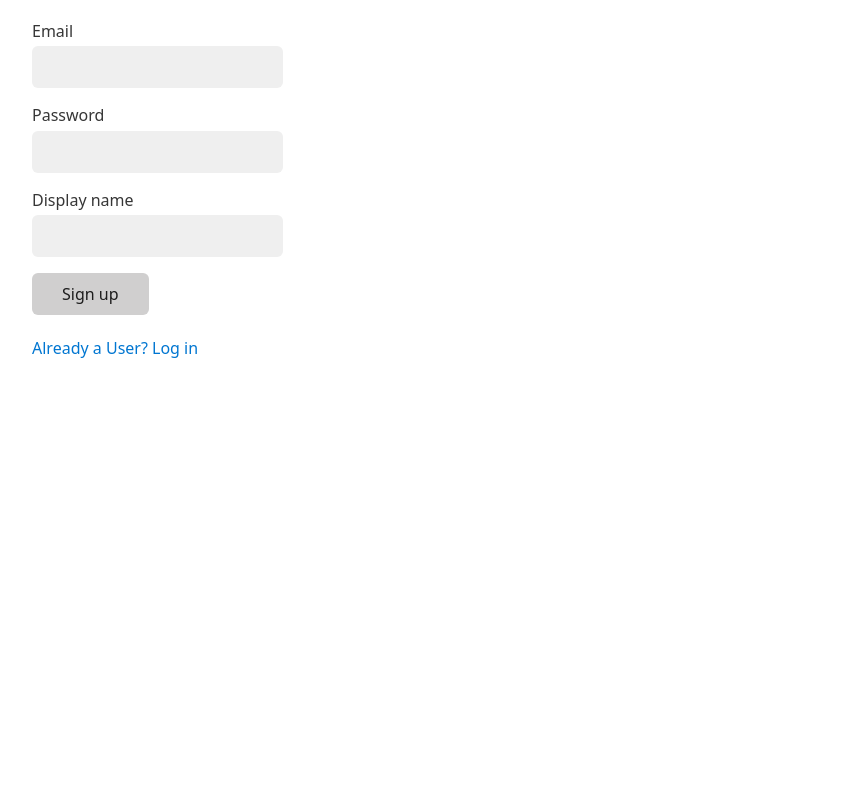
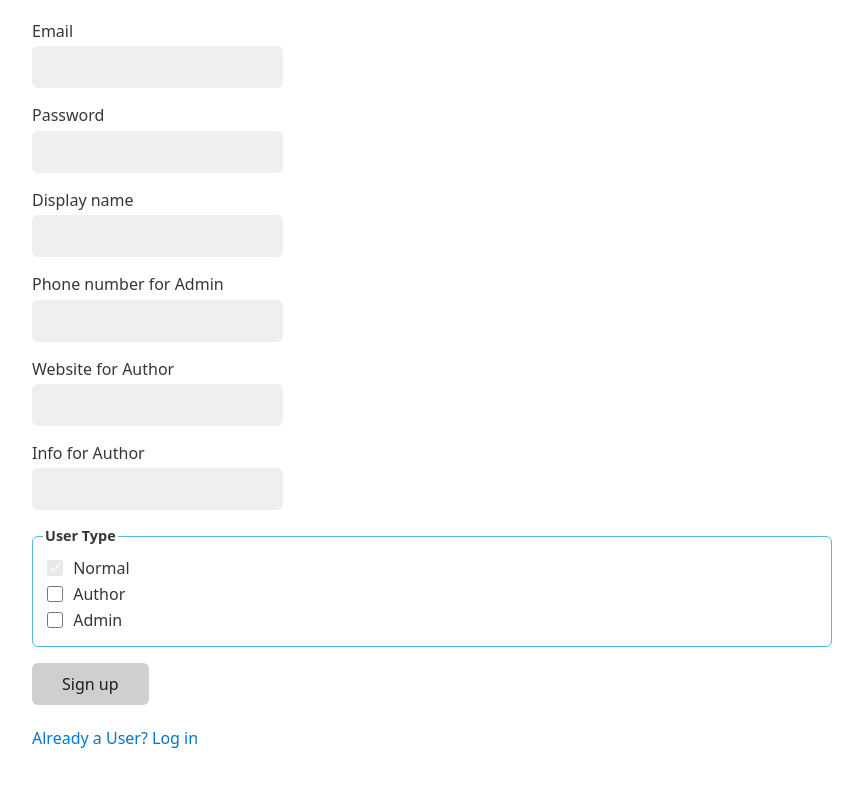
Before and after one commit to HikmetSimsir/CS-353, a PHP site: page /SignUp.php in a window 1280 px wide. Shown: the top 787 px of the page, without its empty margins (208-1071 px from the left). Run offline with PHP 8.4, Linux system fonts and the light colour scheme.

Commit message:
added admin, author signup

```diff
--- a/SignUp.php
+++ b/SignUp.php
@@ -39,6 +39,24 @@ if ($_SERVER["REQUEST_METHOD"] == "POST") {
     $userExists = false;
     $successfullSignup = true;
 
+    $sql = "SELECT user_id FROM user where email = '$username'";
+    $result = mysqli_query($conn, $sql);
+    $row = mysqli_fetch_all($result, MYSQLI_ASSOC);
+    $userid = $row[0]["user_id"];
+
+    if (!is_null($_POST["Admin"])) {
+      $pno = $_POST["phonenumber"];
+      $AddAdmin = mysqli_query($conn, "Insert into sys_admin values('$userid','$pno');");
+
+    }
+
+    if (!is_null($_POST["Author"])) {
+      $wsite = $_POST["adminWSite"];
+      $ainfo = $_POST["ainfo"];
+
+      $AddAdmin = mysqli_query($conn, "Insert into sys_author values('$userid','$wsite','$ainfo');");
+    }
+
   } else {
     $userExists = true;
   }
@@ -59,6 +77,30 @@ if ($_SERVER["REQUEST_METHOD"] == "POST") {
         <label for="dname">Display name</label><br> <input type="text" name="dname" id="dname" required>
     </p>
     <p>
+        <label for="phonenumber">Phone number for Admin</label><br> <input type="tel" name="phonenumber"
+                                                                           id="phonenumber" maxlength="200" required>
+    </p>
+    <p>
+        <label for="adminWSite">Website for Author</label><br> <input type="url" name="adminWSite" id="adminWSite"
+                                                                      maxlength="200" required>
+    </p>
+    <p>
+        <label for="ainfo">Info for Author</label><br> <input type="text" name="ainfo" id="ainfo" maxlength="200"
+                                                              required>
+    </p>
+    <fieldset>
+        <legend>User Type</legend>
+        <div>
+            <input type="checkbox" id="Normal" name="Normal" value="Normal" disabled checked/> <label for="Normal">Normal</label>
+        </div>
+        <div>
+            <input type="checkbox" id="Author" name="Author" value="Author"/> <label for="Author">Author</label>
+        </div>
+        <div>
+            <input type="checkbox" id="Admin" name="Admin" value="Admin"/> <label for="Admin">Admin</label>
+        </div>
+    </fieldset>
+    <p>
         <button>Sign up</button>
     </p>
     <p>
```
